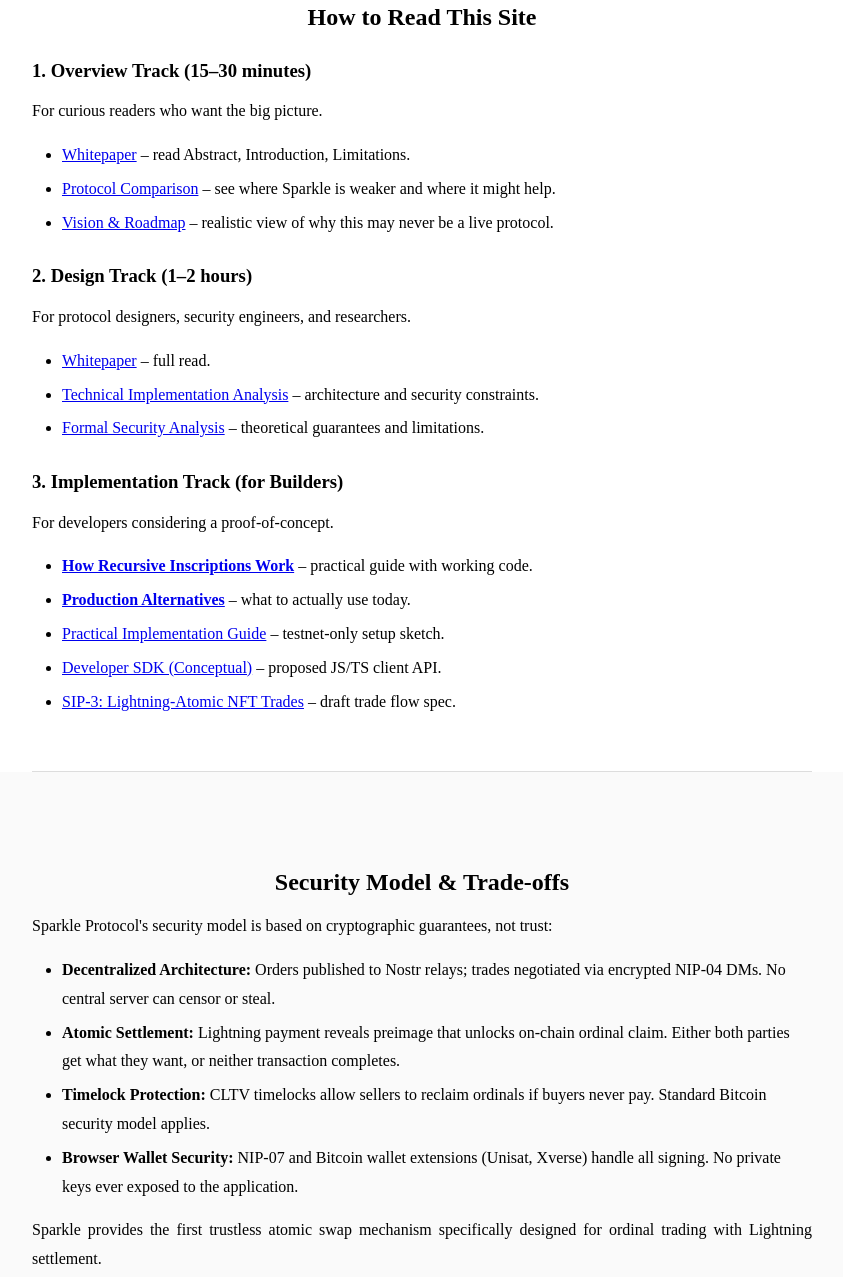
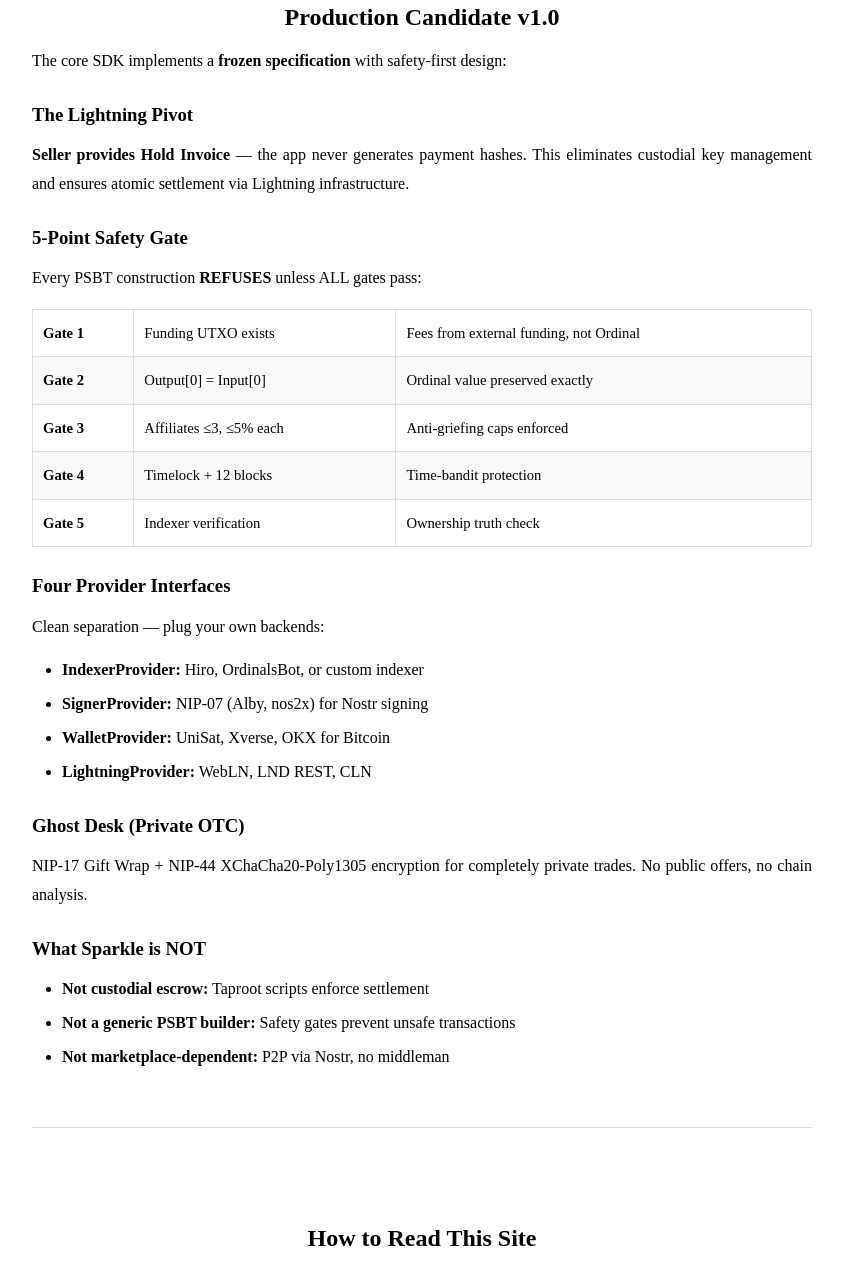
Before and after one commit to rehansahab/Sparkle-Protocol, a website: page website/index.html in a window 1280 px wide. Shown: the part 2570-3847 px from the top of the page, without its empty margins (218-1061 px from the left). Drawn offline with nearby package versions, Linux system fonts and the light colour scheme.

Commit message:
Add Production v1.0 section to website homepage

```diff
--- a/website/index.html
+++ b/website/index.html
@@ -178,6 +178,47 @@
                     <li><strong>NIP-07 Security:</strong> Browser wallet signing via Alby/nos2x. Your private keys never leave your device.</li>
                 </ul>
                 <p>If you're building ordinal marketplace infrastructure and want Lightning payments without custody risk, Sparkle Swap provides the atomic swap mechanism.</p>
+            </div>
+        </div>
+    </section>
+
+    <section class="section" id="production-spec">
+        <div class="container">
+            <h2>Production Candidate v1.0</h2>
+            <div class="paper-content">
+                <p>The core SDK implements a <strong>frozen specification</strong> with safety-first design:</p>
+
+                <h3>The Lightning Pivot</h3>
+                <p><strong>Seller provides Hold Invoice</strong> — the app never generates payment hashes. This eliminates custodial key management and ensures atomic settlement via Lightning infrastructure.</p>
+
+                <h3>5-Point Safety Gate</h3>
+                <p>Every PSBT construction <strong>REFUSES</strong> unless ALL gates pass:</p>
+                <table class="spec-table" style="margin: 1rem 0;">
+                    <tr><td><strong>Gate 1</strong></td><td>Funding UTXO exists</td><td>Fees from external funding, not Ordinal</td></tr>
+                    <tr><td><strong>Gate 2</strong></td><td>Output[0] = Input[0]</td><td>Ordinal value preserved exactly</td></tr>
+                    <tr><td><strong>Gate 3</strong></td><td>Affiliates ≤3, ≤5% each</td><td>Anti-griefing caps enforced</td></tr>
+                    <tr><td><strong>Gate 4</strong></td><td>Timelock + 12 blocks</td><td>Time-bandit protection</td></tr>
+                    <tr><td><strong>Gate 5</strong></td><td>Indexer verification</td><td>Ownership truth check</td></tr>
+                </table>
+
+                <h3>Four Provider Interfaces</h3>
+                <p>Clean separation — plug your own backends:</p>
+                <ul>
+                    <li><strong>IndexerProvider:</strong> Hiro, OrdinalsBot, or custom indexer</li>
+                    <li><strong>SignerProvider:</strong> NIP-07 (Alby, nos2x) for Nostr signing</li>
+                    <li><strong>WalletProvider:</strong> UniSat, Xverse, OKX for Bitcoin</li>
+                    <li><strong>LightningProvider:</strong> WebLN, LND REST, CLN</li>
+                </ul>
+
+                <h3>Ghost Desk (Private OTC)</h3>
+                <p>NIP-17 Gift Wrap + NIP-44 XChaCha20-Poly1305 encryption for completely private trades. No public offers, no chain analysis.</p>
+
+                <h3>What Sparkle is NOT</h3>
+                <ul>
+                    <li><strong>Not custodial escrow:</strong> Taproot scripts enforce settlement</li>
+                    <li><strong>Not a generic PSBT builder:</strong> Safety gates prevent unsafe transactions</li>
+                    <li><strong>Not marketplace-dependent:</strong> P2P via Nostr, no middleman</li>
+                </ul>
             </div>
         </div>
     </section>
```
